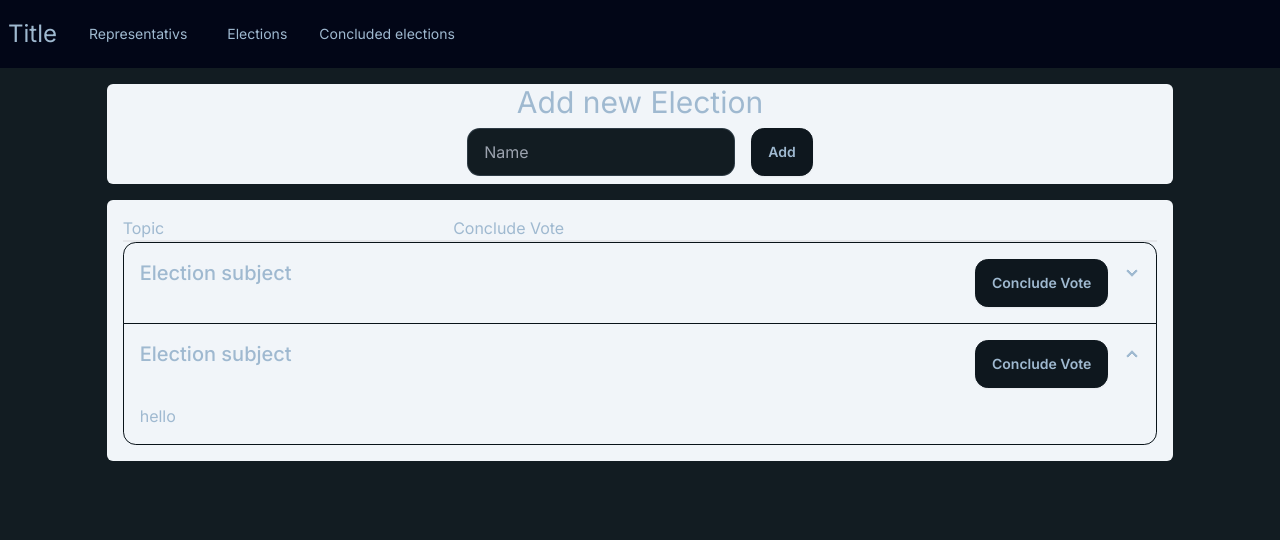
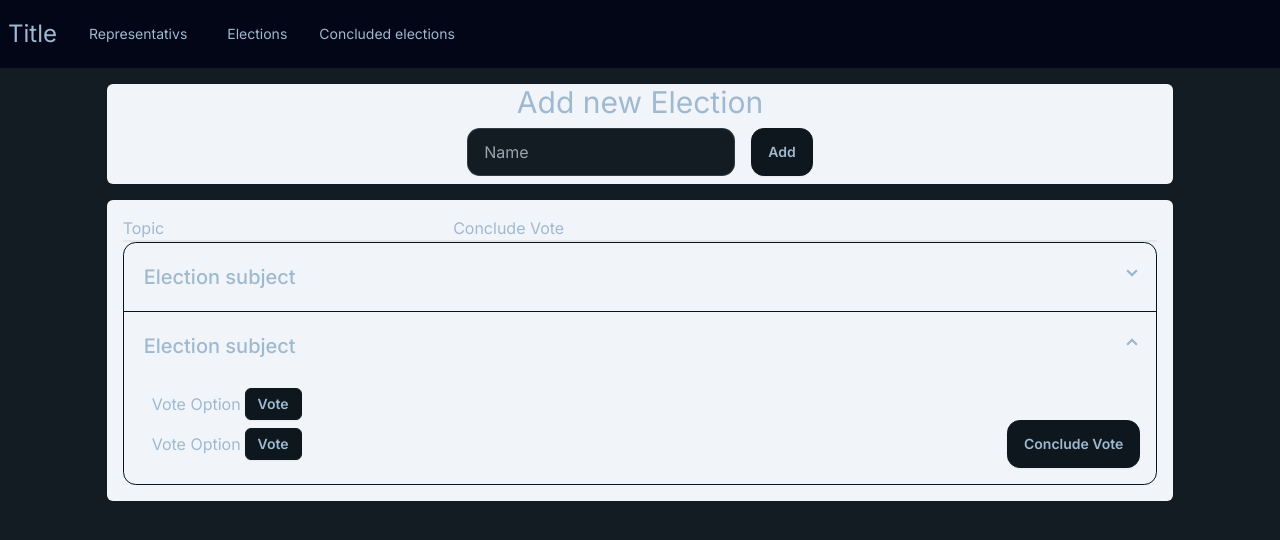
Before and after one commit to martensoderlind/Final-weekend-assignment, a Next.js app: page /elections in a window 1280 px wide. Shown: the top 540 px of the page. Built offline with nearby package versions, Linux system fonts and the light colour scheme.

Commit message:
made component for the vote options in the election

```diff
--- a/src/features/elections/components/election.tsx
+++ b/src/features/elections/components/election.tsx
@@ -1,13 +1,18 @@
+import VoteOptions from "./vote-options";
+
 export default function Election() {
   return (
     <div className="collapse collapse-arrow join-item border-base-300 border">
       <input type="radio" name="my-accordion-4" defaultChecked />
       <div className="collapse-title text-xl font-medium flex justify-between">
-        <h3>Election subject</h3>
-        <button className="btn">Conclude Vote</button>
+        <h3 className="p-1">Election subject</h3>
       </div>
-      <div className="collapse-content">
-        <p>hello</p>
+      <div className="collapse-content flex flex-row justify-between">
+        <article>
+          <VoteOptions />
+          <VoteOptions />
+        </article>
+        <button className="btn aling self-end">Conclude Vote</button>
       </div>
     </div>
   );
--- /dev/null
+++ b/src/features/elections/components/vote-options.tsx
@@ -0,0 +1,10 @@
+import React from "react";
+
+export default function VoteOptions() {
+  return (
+    <div className="flex flex-row m-2 ">
+      <h3 className="p-1">Vote Option</h3>
+      <button className="btn btn-sm rounded-md">Vote</button>
+    </div>
+  );
+}
```
